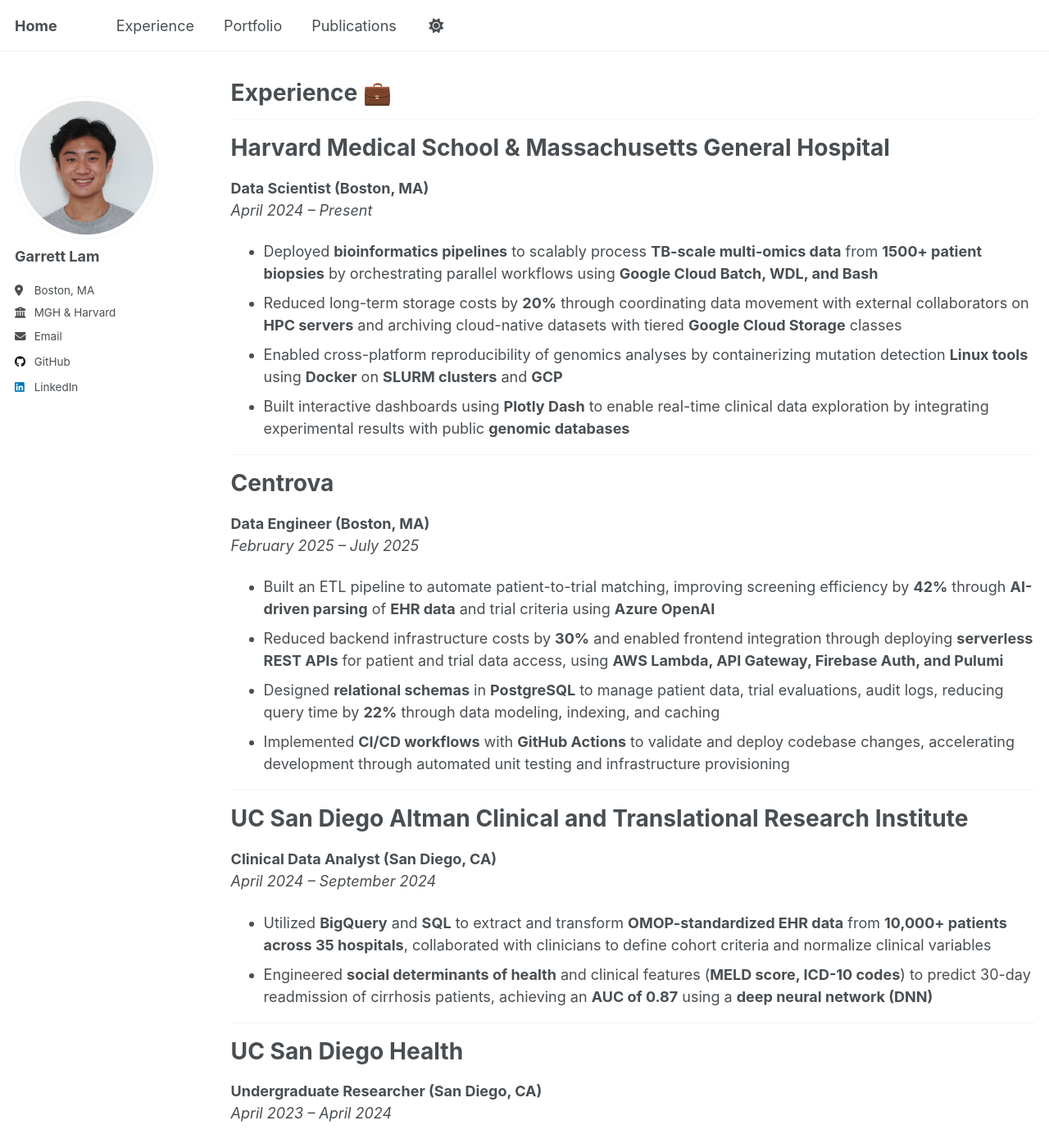
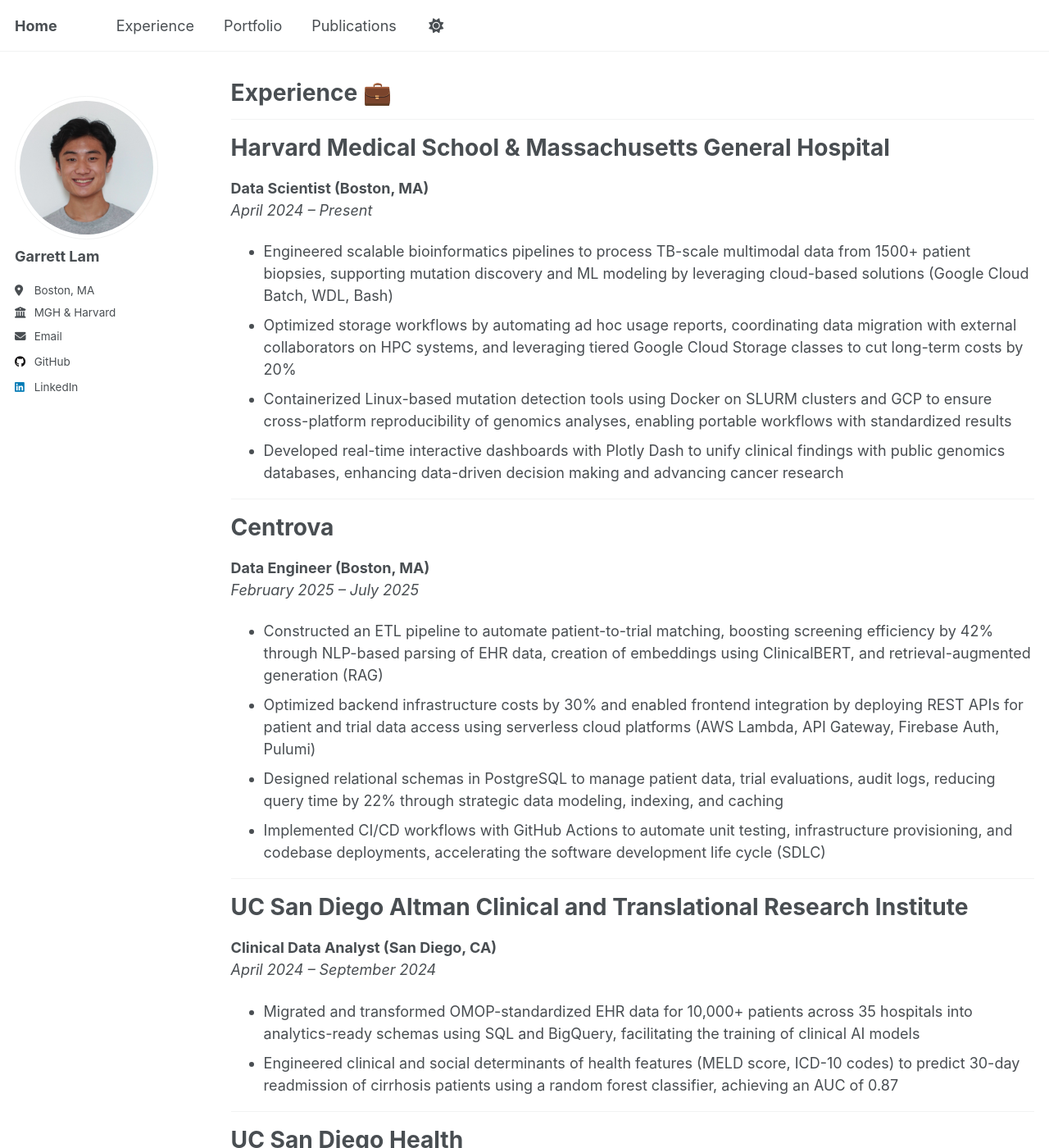
Before and after one commit to garrett-lam/garrett-lam.github.io, a Jekyll site: the page built from _pages/experience.md, in a window 1280 px wide and 1400 px high. Shown: the whole window at 82% size. Built offline with Jekyll 4.4.1, drawn with Linux system fonts in a browser that asks for light colours.

Commit message:
update resume

```diff
--- a/_pages/experience.md
+++ b/_pages/experience.md
@@ -11,10 +11,11 @@
 ======
 **Data Scientist (Boston, MA)**
 _April 2024 – Present_
-- Deployed **bioinformatics pipelines** to scalably process **TB-scale multi-omics data** from **1500+ patient biopsies** by orchestrating parallel workflows using **Google Cloud Batch, WDL, and Bash**
-- Reduced long-term storage costs by **20%** through coordinating data movement with external collaborators on **HPC servers** and archiving cloud-native datasets with tiered **Google Cloud Storage** classes
-- Enabled cross-platform reproducibility of genomics analyses by containerizing mutation detection **Linux tools** using **Docker** on **SLURM clusters** and **GCP**
-- Built interactive dashboards using **Plotly Dash** to enable real-time clinical data exploration by integrating experimental results with public **genomic databases**
+- Engineered scalable bioinformatics pipelines to process TB-scale multimodal data from 1500+ patient biopsies, supporting
+mutation discovery and ML modeling by leveraging cloud-based solutions (Google Cloud Batch, WDL, Bash)
+- Optimized storage workflows by automating ad hoc usage reports, coordinating data migration with external collaborators on HPC systems, and leveraging tiered Google Cloud Storage classes to cut long-term costs by 20%
+- Containerized Linux-based mutation detection tools using Docker on SLURM clusters and GCP to ensure cross-platform reproducibility of genomics analyses, enabling portable workflows with standardized results
+- Developed real-time interactive dashboards with Plotly Dash to unify clinical findings with public genomics databases, enhancing data-driven decision making and advancing cancer research
 
 ---
 
@@ -22,10 +23,10 @@
 ======
 **Data Engineer (Boston, MA)**
 _February 2025 – July 2025_
-- Built an ETL pipeline to automate patient-to-trial matching, improving screening efficiency by **42%** through **AI-driven parsing** of **EHR data** and trial criteria using **Azure OpenAI**
-- Reduced backend infrastructure costs by **30%** and enabled frontend integration through deploying **serverless REST APIs** for patient and trial data access, using **AWS Lambda, API Gateway, Firebase Auth, and Pulumi**
-- Designed **relational schemas** in **PostgreSQL** to manage patient data, trial evaluations, audit logs, reducing query time by **22%** through data modeling, indexing, and caching
-- Implemented **CI/CD workflows** with **GitHub Actions** to validate and deploy codebase changes, accelerating development through automated unit testing and infrastructure provisioning
+- Constructed an ETL pipeline to automate patient-to-trial matching, boosting screening efficiency by 42% through NLP-based parsing of EHR data, creation of embeddings using ClinicalBERT, and retrieval-augmented generation (RAG)
+- Optimized backend infrastructure costs by 30% and enabled frontend integration by deploying REST APIs for patient and trial data access using serverless cloud platforms (AWS Lambda, API Gateway, Firebase Auth, Pulumi)
+- Designed relational schemas in PostgreSQL to manage patient data, trial evaluations, audit logs, reducing query time by 22% through strategic data modeling, indexing, and caching
+- Implemented CI/CD workflows with GitHub Actions to automate unit testing, infrastructure provisioning, and codebase deployments, accelerating the software development life cycle (SDLC)
 
 ---
 
@@ -33,8 +34,8 @@
 ======
 **Clinical Data Analyst (San Diego, CA)**
 _April 2024 – September 2024_
-- Utilized **BigQuery** and **SQL** to extract and transform **OMOP-standardized EHR data** from **10,000+ patients across 35 hospitals**, collaborated with clinicians to define cohort criteria and normalize clinical variables
-- Engineered **social determinants of health** and clinical features (**MELD score, ICD-10 codes**) to predict 30-day readmission of cirrhosis patients, achieving an **AUC of 0.87** using a **deep neural network (DNN)**
+- Migrated and transformed OMOP-standardized EHR data for 10,000+ patients across 35 hospitals into analytics-ready schemas using SQL and BigQuery, facilitating the training of clinical AI models
+- Engineered clinical and social determinants of health features (MELD score, ICD-10 codes) to predict 30-day readmission of cirrhosis patients using a random forest classifier, achieving an AUC of 0.87
 
 ---
 
```
